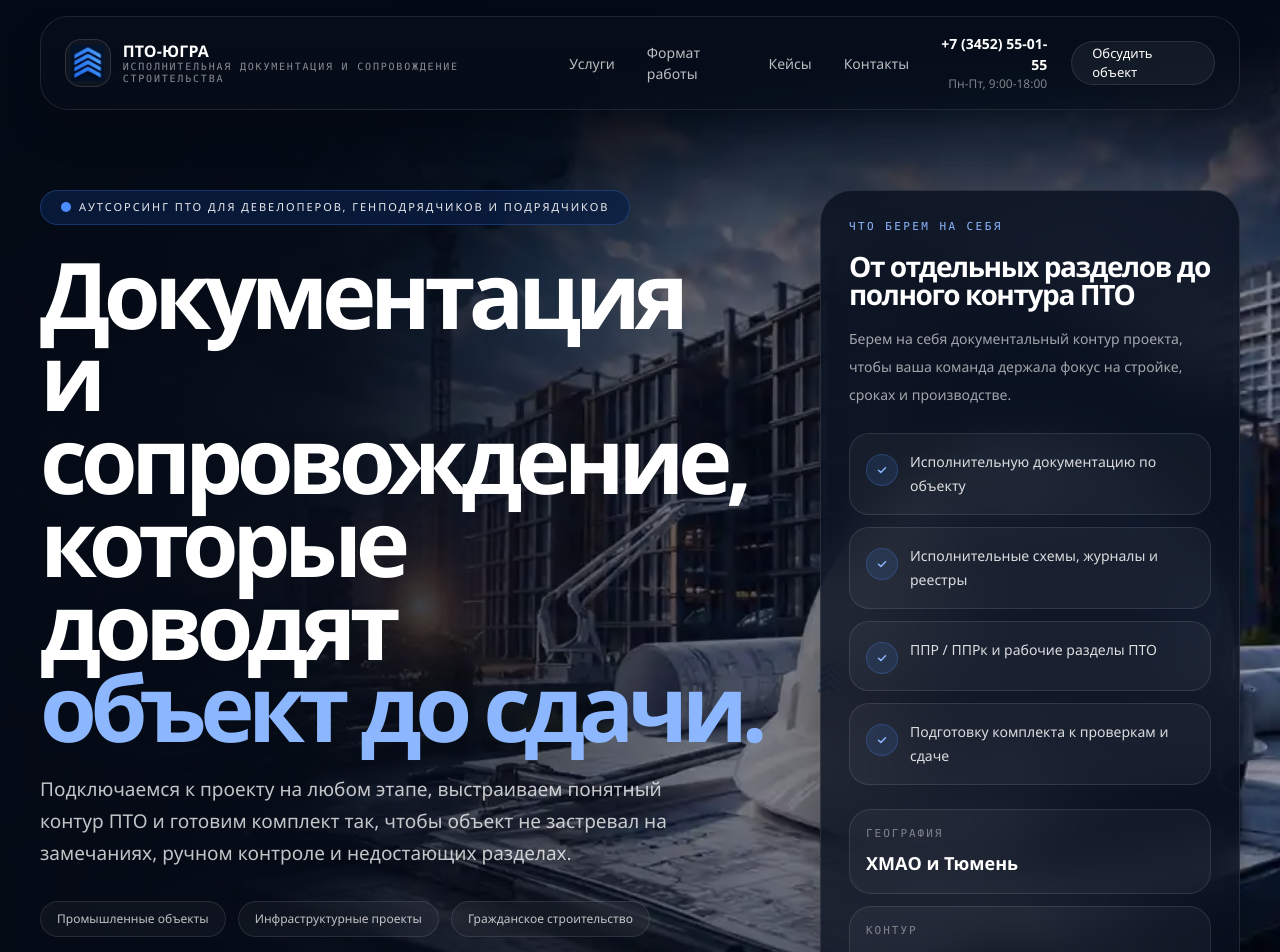
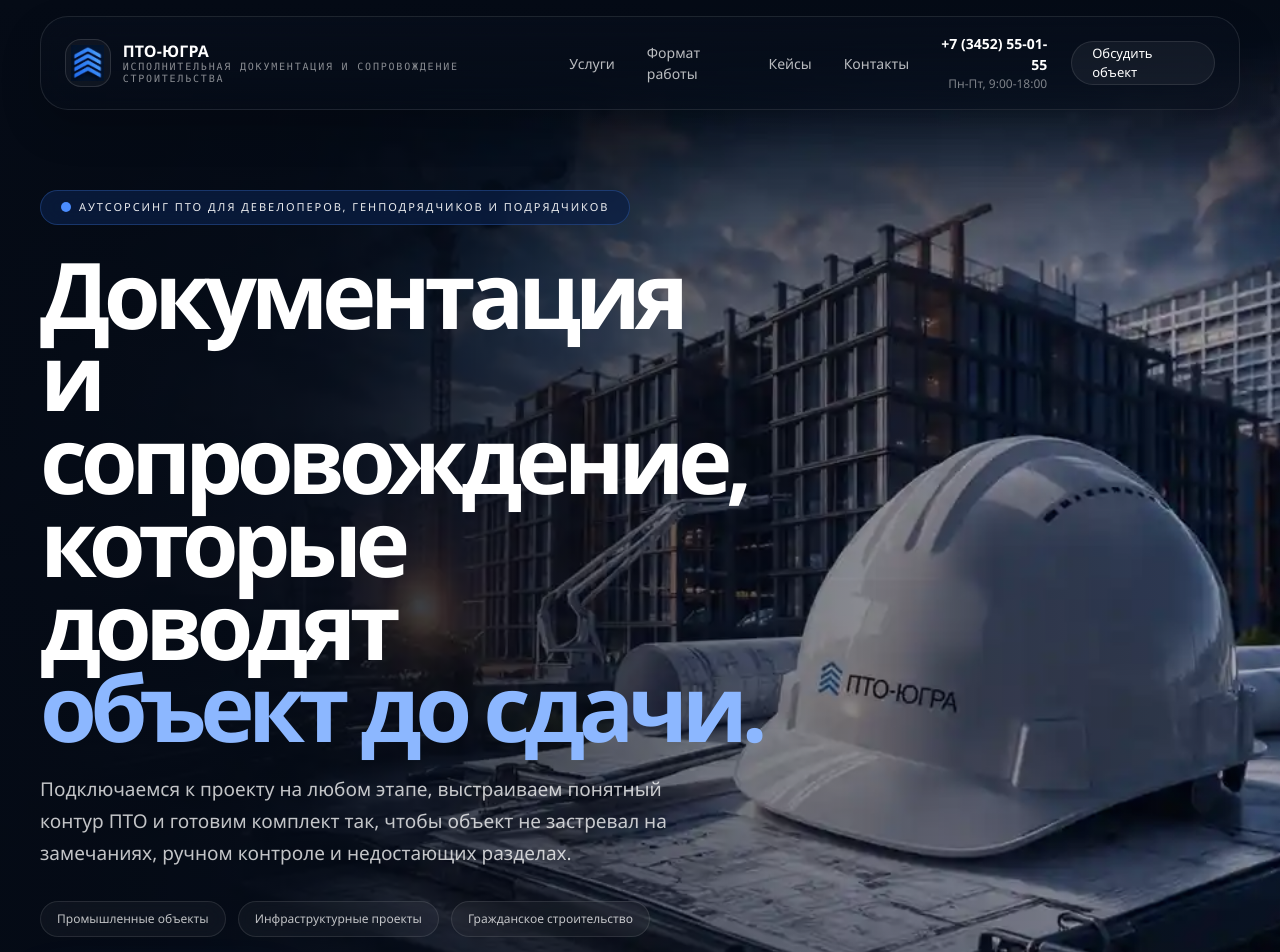
Before and after one commit to lolban72/pto, a Next.js app: page / in a window 1280 px wide. Shown: the top 952 px of the page. Built offline with nearby package versions, Linux system fonts and the light colour scheme.

Commit message:
12312312

```diff
--- a/src/components/Hero.tsx
+++ b/src/components/Hero.tsx
@@ -183,58 +183,7 @@ export default function Hero() {
                 </div>
               </div>
 
-              <aside className="hidden lg:block">
-                <div className="rounded-[32px] border border-white/10 bg-[linear-gradient(180deg,rgba(10,18,34,0.88)_0%,rgba(8,14,28,0.74)_100%)] p-7 shadow-[0_24px_70px_rgba(0,0,0,0.28)] backdrop-blur-xl">
-                  <div className="font-mono text-[11px] uppercase tracking-[0.22em] text-[#8cb7ff]">
-                    Что берем на себя
-                  </div>
 
-                  <h2 className="mt-4 text-[28px] font-semibold leading-[1.02] tracking-[-0.05em] text-white">
-                    От отдельных разделов до полного контура ПТО
-                  </h2>
-
-                  <p className="mt-4 text-[14px] leading-7 text-white/62">
-                    Берем на себя документальный контур проекта, чтобы ваша
-                    команда держала фокус на стройке, сроках и производстве.
-                  </p>
-
-                  <div className="mt-6 grid gap-3">
-                    {heroContent.checklist.map((item) => (
-                      <div
-                        key={item}
-                        className="flex items-start gap-3 rounded-[20px] border border-white/10 bg-white/[0.04] px-4 py-4"
-                      >
-                        <span className="mt-1 flex h-8 w-8 shrink-0 items-center justify-center rounded-full border border-[#4b8dff]/24 bg-[#4b8dff]/12 text-[#8cb7ff]">
-                          <CheckMini />
-                        </span>
-                        <span className="text-[14px] leading-6 text-white/84">
-                          {item}
-                        </span>
-                      </div>
-                    ))}
-                  </div>
-
-                  <div className="mt-6 grid gap-3 sm:grid-cols-2 lg:grid-cols-1">
-                    <div className="rounded-[22px] border border-white/10 bg-white/[0.04] px-4 py-4">
-                      <div className="font-mono text-[11px] uppercase tracking-[0.18em] text-white/42">
-                        География
-                      </div>
-                      <div className="mt-2 text-[18px] font-semibold text-white">
-                        {contactDetails.location}
-                      </div>
-                    </div>
-
-                    <div className="rounded-[22px] border border-white/10 bg-white/[0.04] px-4 py-4">
-                      <div className="font-mono text-[11px] uppercase tracking-[0.18em] text-white/42">
-                        Контур
-                      </div>
-                      <div className="mt-2 text-[14px] leading-6 text-white/74">
-                        {heroContent.promise}
-                      </div>
-                    </div>
-                  </div>
-                </div>
-              </aside>
             </div>
           </div>
         </div>
```
